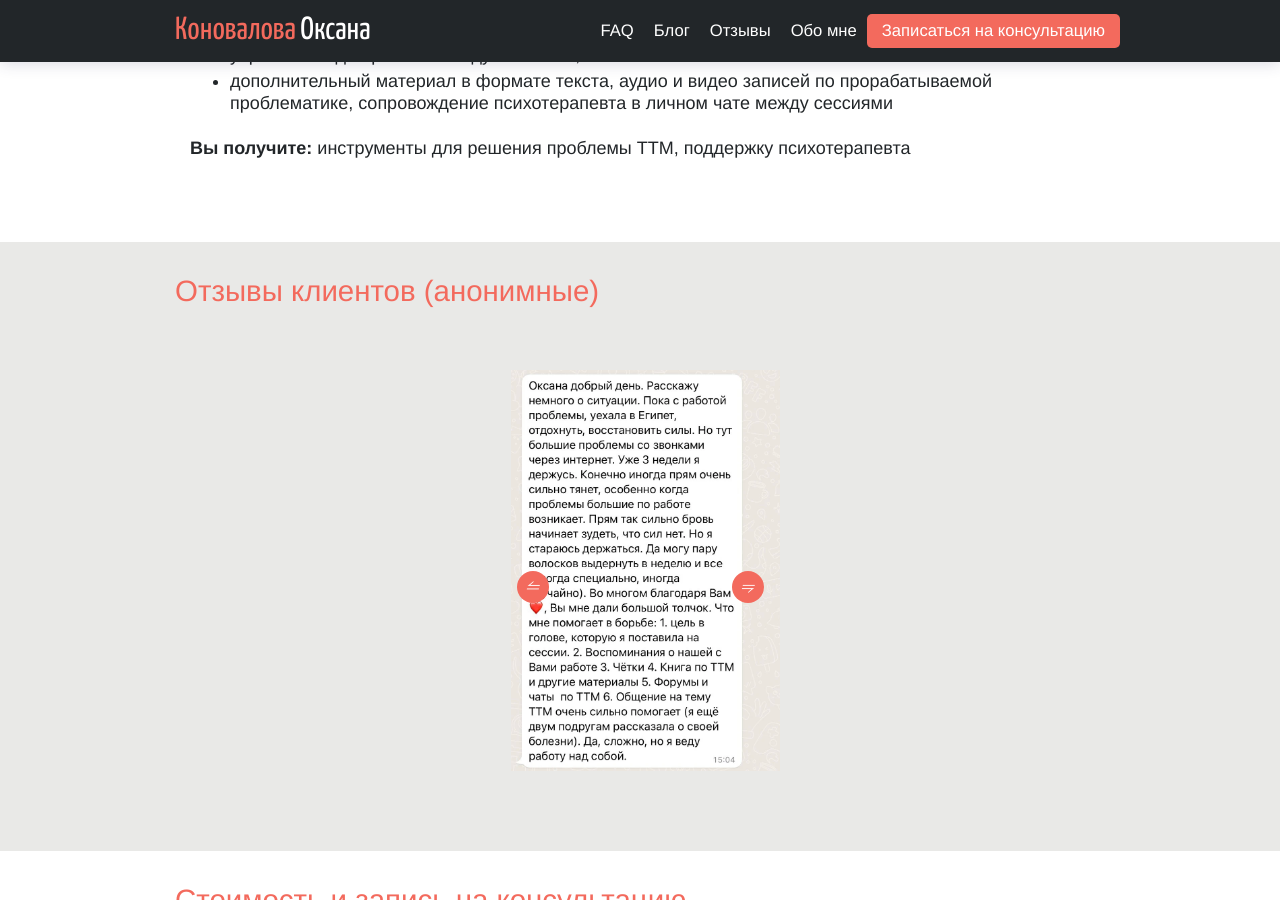
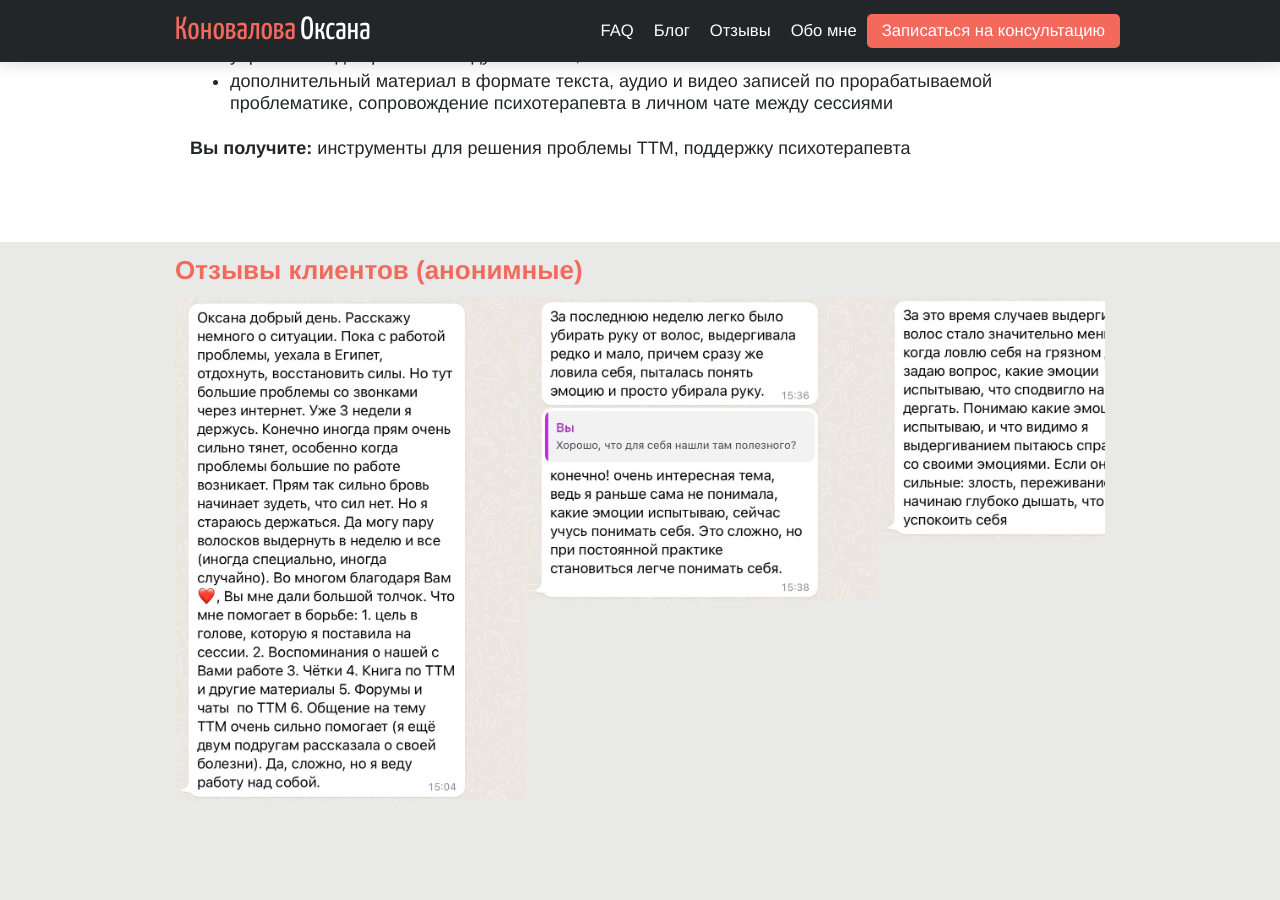
Before and after one commit to ttm-help/ttm-help.github.io, a Jekyll site: the page built from index.md, in a window 1280 px wide and 900 px high, scrolled down 2421 px. Built offline with Jekyll 4.4.1, drawn with Linux system fonts in a browser that asks for light colours.

Commit message:
fix slideshow, make it simpler to use

```diff
--- a/_includes/feedback-slideshow.html
+++ b/_includes/feedback-slideshow.html
@@ -1,15 +1,9 @@
-<div class="slider">
-    <i>
-        {% for item in site.data.feedback.images %}
-            {% if forloop.first == true %}
-            <input checked="checked" type="radio" name="s"
-                   style="background-image: url('{{ item | relative_url }}');"
-            >
-            {% else %}
-            <input type="radio" name="s"
-                   style="background-image: url('{{ item | relative_url }}');"
-            >
-            {% endif %}
-        {% endfor %}
-    </i>
+<div class="scrolling-wrapper-flexbox">
+    {% for item in site.data.feedback.images %}
+        <div class="card">
+            <img
+                    src="{{ item | relative_url }}"
+                    alt="feedback"/>
+        </div>
+    {% endfor %}
 </div>
--- a/_layouts/home.html
+++ b/_layouts/home.html
@@ -195,9 +195,9 @@ bodyClass: "page-home"
 </div>
 
 
-<div class="strip strip-grey content pt-1 pb-3">
+<div class="strip strip-grey pt-1 pb-3">
     <div class="container">
-        <h2 class="custom-header">Отзывы клиентов (анонимные)</h2>
+        <h2 class="custom-header content">Отзывы клиентов (анонимные)</h2>
         {% include feedback-slideshow.html %}
     </div>
 </div>
--- a/_sass/components/_slideshow.scss
+++ b/_sass/components/_slideshow.scss
@@ -1,111 +1,29 @@
-.slider {
-  i {
-    position: relative;
-    display: block;
+.scrolling-wrapper-flexbox {
+  display: flex;
+  flex-wrap: nowrap;
+  overflow-x: auto;
 
-    width: 30%;
-    min-width: 240px;
-    height: 20%;
-    min-height: 500px;
+  .card {
+    flex: 0 0 auto;
+    margin-right: 3px;
+  }
+}
 
-    overflow: hidden;
-    border-radius: 5px;
-    margin: auto;
+.card {
+  width: auto;
+  height: auto;
 
-    padding-left: 10px;
-    padding-right: 10px;
+  img {
+    width: 350px;
   }
+}
 
-  i:before, i:after {
-    content: '⥪';
-    position: absolute;
-    top: 50%;
-    left: 1rem;
-    z-index: 2;
-    width: 2rem;
-    height: 2rem;
-    background: $primary;
-    color: white;
-    border-radius: 50%;
-    display: flex;
-    justify-content: center;
-    align-items: center;
-    pointer-events: none;
+.scrolling-wrapper, .scrolling-wrapper-flexbox {
+  height: 600px;
+  width: 100%;
+  -webkit-overflow-scrolling: touch;
 
-    margin-left: 0;
-  }
-
-  i:after {
-    content: '⥭';
-    left: auto;
-    right: 1rem;
-  }
-
-  /* I haven't found a way for IE and Edge to let me style inputs that way */
-  input {
-    appearance: none;
-    -ms-appearance: none;
-    -webkit-appearance: none;
-    display: block;
-    width: 100%;
-    height: 100%;
-    position: absolute;
-    top: 0;
-    left: 0;
-    border-radius: 5px;
-    background-repeat: no-repeat;
-    background-position: center;
-    background-size: 100%;
-
-    transform: translateX(100%);
-    transition: transform ease-in-out 400ms;
-    z-index: 1;
-
-    padding-right: 50px;
-    margin-left: 10px;
-  }
-
-  input:focus {
-    outline: none;
-  }
-
-  input:after {
-    position: absolute;
-    top: 1rem;
-    left: 1rem;
-    background-color: rgba(0, 0, 0, 0.4);
-    color: white;
-    padding: .5rem;
-    font-size: 1rem;
-    border-radius: 5px;
-  }
-
-  input:not(checked):before {
-    content: '';
-    position: absolute;
-    width: 2rem;
-    height: 2rem;
-    border-radius: 50%;
-    top: 50%;
-    left: calc(-100% + 1rem);
-  }
-
-  input:checked:before {
-    display: none;
-    left: 1rem;
-  }
-
-  input:checked {
-    transform: translateX(0);
-    pointer-event: none;
-    z-index: 0;
-  }
-
-  input:checked + input:before {
-    left: -3rem;
-  }
-
-  input:checked + input ~ input:before {
+  &::-webkit-scrollbar {
     display: none;
   }
 }
```
